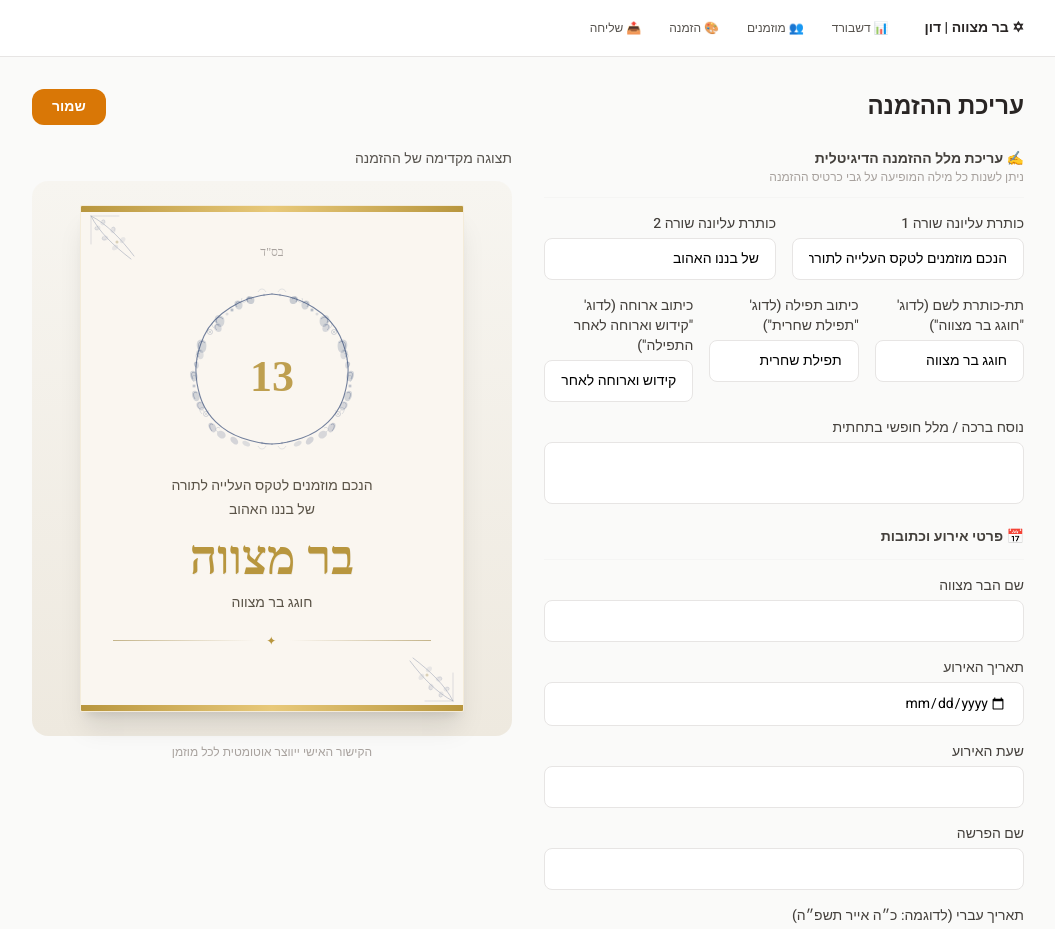
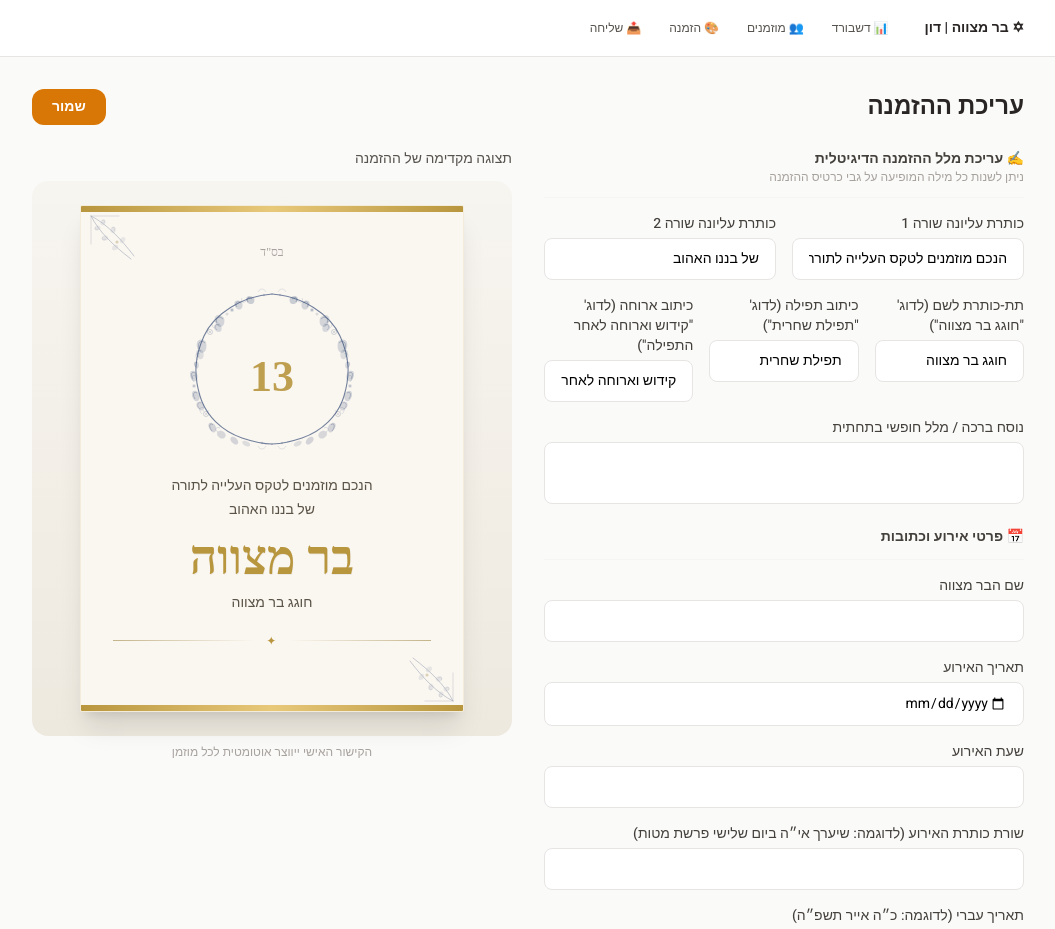
Before and after one commit to afi1982/donbarmizva, a Next.js app: page /admin/invitation in a window 1280 px wide. Shown: the top 929 px of the page, without its empty margins (112-1167 px from the left). Built offline with nearby package versions, Linux system fonts and the light colour scheme; no server answers; a web font is replaced by a local one.

Commit message:
feat: give full control over parasha / event header line

```diff
--- a/app/admin/invitation/page.tsx
+++ b/app/admin/invitation/page.tsx
@@ -11,7 +11,7 @@ const BASIC_FIELDS: { key: keyof InvitationConfig; label: string; type?: string
   { key: 'child_name',      label: 'שם הבר מצווה' },
   { key: 'event_date',      label: 'תאריך האירוע', type: 'date' },
   { key: 'event_time',      label: 'שעת האירוע' },
-  { key: 'parasha',         label: 'שם הפרשה' },
+  { key: 'parasha',         label: 'שורת כותרת האירוע (לדוגמה: שיערך אי״ה ביום שלישי פרשת מטות)' },
   { key: 'hebrew_date',     label: 'תאריך עברי (לדוגמה: כ״ה אייר תשפ״ה)' },
   { key: 'synagogue_name',  label: 'שם בית הכנסת' },
   { key: 'address',         label: 'כתובת' },
--- a/app/invite-preview/[token]/page.tsx
+++ b/app/invite-preview/[token]/page.tsx
@@ -57,7 +57,7 @@ export default async function InvitePreviewPage({
       {config && (
         <div className="space-y-2 text-sm mb-6" style={{ color: '#4a4a4a' }}>
           {config.parasha && (
-            <p className="font-bold text-stone-850" style={{ color: '#2c3e6b' }}>שיערך אי&quot;ה בשבת {config.parasha}</p>
+            <p className="font-bold text-stone-850" style={{ color: '#2c3e6b' }}>{config.parasha}</p>
           )}
           {config.hebrew_date && <p>{config.hebrew_date}</p>}
           {eventDateStr && (
--- a/app/rsvp/[token]/page.tsx
+++ b/app/rsvp/[token]/page.tsx
@@ -56,7 +56,7 @@ export default async function RSVPPage({ params }: { params: { token: string } }
       {config && (
         <div className="space-y-2 text-sm mb-6" style={{ color: '#4a4a4a' }}>
           {config.parasha && (
-            <p className="font-bold text-stone-850" style={{ color: '#2c3e6b' }}>שיערך אי&quot;ה בשבת {config.parasha}</p>
+            <p className="font-bold text-stone-850" style={{ color: '#2c3e6b' }}>{config.parasha}</p>
           )}
           {config.hebrew_date && <p>{config.hebrew_date}</p>}
           {eventDateStr && (
--- a/components/admin/InvitationPreview.tsx
+++ b/components/admin/InvitationPreview.tsx
@@ -58,7 +58,7 @@ export default function InvitationPreview({ config }: { config: Partial<Invitati
           {/* Event details */}
           <div className="space-y-2 text-sm mb-6" style={{ color: '#4a4a4a' }}>
             {config.parasha && (
-              <p className="font-bold" style={{ color: '#2c3e6b' }}>שיערך אי&quot;ה בשבת {config.parasha}</p>
+              <p className="font-bold" style={{ color: '#2c3e6b' }}>{config.parasha}</p>
             )}
             {config.hebrew_date && <p>{config.hebrew_date}</p>}
             {eventDateStr && (
```
